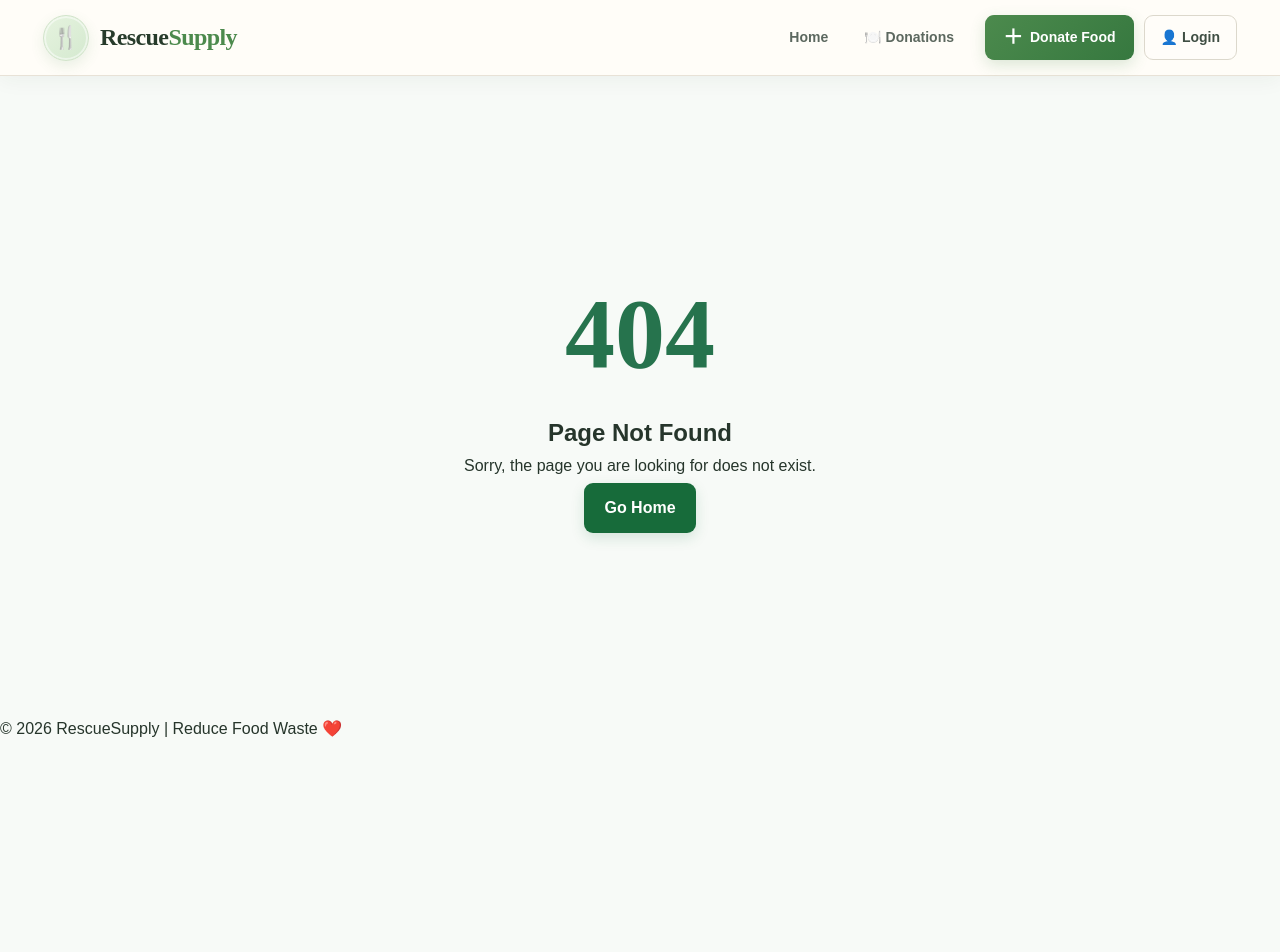
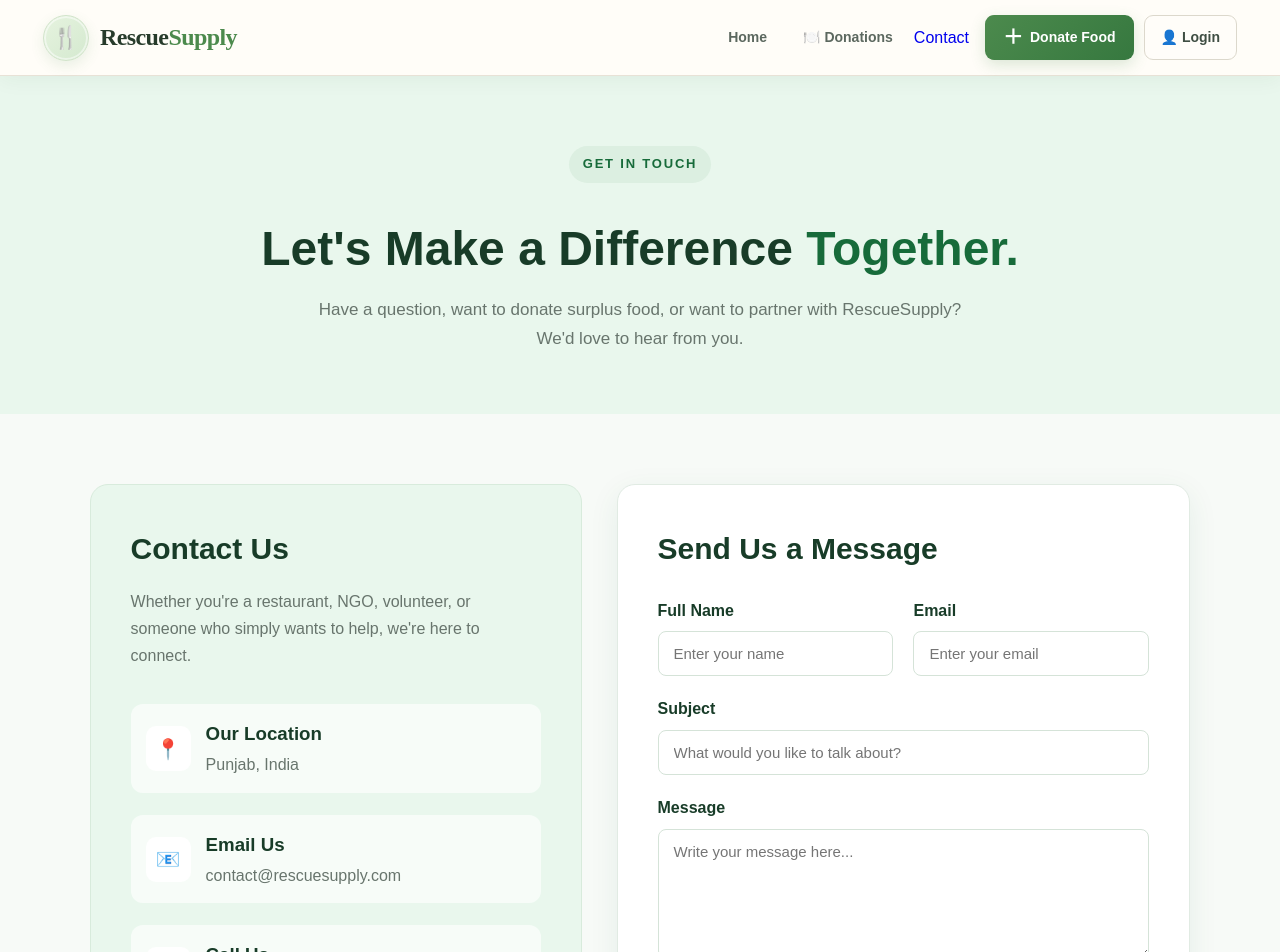
Before and after one commit to atithi3555beai25-ai/RescueSupply, a React (Vite) app: page /contact in a window 1280 px wide. Before the commit this address had no page. Shown: the top 952 px of the page. Before the commit the page ends 800 px from the top, so only its background shows below. Built offline with nearby package versions, Linux system fonts and the light colour scheme.

Commit message:
added contact page

```diff
--- a/src/App.css
+++ b/src/App.css
@@ -3103,3 +3103,407 @@ select {
         gap: 10px;
     }
 }}
+
+/* =========================
+   CONTACT PAGE
+========================= */
+
+.contact-page {
+    background: #f7faf7;
+    min-height: 100vh;
+}
+
+
+/* CONTACT HERO */
+
+.contact-hero {
+    text-align: center;
+    padding: 70px 7% 60px;
+    background: #e9f7ed;
+}
+
+.contact-hero .section-tag {
+    display: inline-block;
+    padding: 8px 14px;
+
+    background: #dcefe1;
+    color: #176b3a;
+
+    border-radius: 20px;
+
+    font-size: 13px;
+    font-weight: bold;
+}
+
+.contact-hero h1 {
+    margin: 20px 0;
+
+    font-size: 48px;
+    line-height: 1.15;
+
+    color: #183c28;
+}
+
+.contact-hero h1 span {
+    color: #176b3a;
+}
+
+.contact-hero p {
+    max-width: 650px;
+    margin: auto;
+
+    color: #68756d;
+
+    font-size: 17px;
+    line-height: 1.7;
+}
+
+
+/* =========================
+   CONTACT PAGE
+========================= */
+
+.contact-page {
+    background: #f7faf7;
+    min-height: 100vh;
+}
+
+
+/* =========================
+   CONTACT HERO
+========================= */
+
+.contact-hero {
+    text-align: center;
+
+    padding: 70px 7% 60px;
+
+    background: #e9f7ed;
+}
+
+.contact-hero .section-tag {
+    display: inline-block;
+
+    padding: 8px 14px;
+
+    background: #dcefe1;
+    color: #176b3a;
+
+    border-radius: 20px;
+
+    font-size: 13px;
+    font-weight: bold;
+}
+
+.contact-hero h1 {
+    margin: 20px 0;
+
+    font-size: 48px;
+    line-height: 1.15;
+
+    color: #183c28;
+}
+
+.contact-hero h1 span {
+    color: #176b3a;
+}
+
+.contact-hero p {
+    max-width: 650px;
+
+    margin: auto;
+
+    color: #68756d;
+
+    font-size: 17px;
+    line-height: 1.7;
+}
+
+
+/* =========================
+   CONTACT SECTION
+========================= */
+
+.contact-section {
+    padding: 70px 7%;
+
+    background: #f7faf7;
+
+    display: flex;
+    flex-direction: row;
+
+    gap: 35px;
+
+    align-items: stretch;
+}
+
+
+/* =========================
+   CONTACT INFORMATION - LEFT
+========================= */
+
+.contact-info {
+    flex: 1;
+
+    background: #e9f7ed;
+
+    padding: 40px;
+
+    border-radius: 18px;
+
+    border: 1px solid #d8ebdc;
+
+    box-sizing: border-box;
+}
+
+
+/* =========================
+   CONTACT FORM - RIGHT
+========================= */
+
+.contact-form-container {
+    flex: 1.2;
+
+    background: #ffffff;
+
+    padding: 40px;
+
+    border-radius: 18px;
+
+    border: 1px solid #e1ebe3;
+
+    box-shadow: 0 8px 30px rgba(23, 107, 58, 0.08);
+
+    box-sizing: border-box;
+}
+
+
+/* =========================
+   HEADINGS
+========================= */
+
+.contact-info h2,
+.contact-form-container h2 {
+    color: #183c28;
+
+    font-size: 30px;
+
+    margin-bottom: 15px;
+}
+
+
+/* =========================
+   CONTACT DESCRIPTION
+========================= */
+
+.contact-info > p {
+    color: #68756d;
+
+    line-height: 1.7;
+
+    margin-bottom: 35px;
+}
+
+
+/* =========================
+   CONTACT ITEMS
+========================= */
+
+.contact-item {
+    display: flex;
+
+    align-items: center;
+
+    gap: 15px;
+
+    margin-bottom: 22px;
+
+    padding: 15px;
+
+    background: rgba(255, 255, 255, 0.65);
+
+    border-radius: 12px;
+
+    transition: 0.3s ease;
+}
+
+.contact-item:hover {
+    transform: translateX(5px);
+
+    background: #ffffff;
+
+    box-shadow: 0 8px 20px rgba(23, 107, 58, 0.08);
+}
+
+
+/* =========================
+   CONTACT ICON
+========================= */
+
+.contact-icon {
+    width: 45px;
+    height: 45px;
+
+    flex-shrink: 0;
+
+    display: flex;
+
+    align-items: center;
+    justify-content: center;
+
+    background: #ffffff;
+
+    border-radius: 10px;
+
+    font-size: 20px;
+}
+
+.contact-item h3 {
+    color: #183c28;
+
+    margin-bottom: 3px;
+}
+
+.contact-item p {
+    color: #68756d;
+
+    margin: 0;
+}
+
+
+/* =========================
+   FORM
+========================= */
+
+.contact-form {
+    margin-top: 25px;
+}
+
+.form-row {
+    display: grid;
+
+    grid-template-columns: 1fr 1fr;
+
+    gap: 20px;
+}
+
+.form-group {
+    display: flex;
+
+    flex-direction: column;
+
+    margin-bottom: 20px;
+}
+
+.form-group label {
+    color: #183c28;
+
+    font-weight: bold;
+
+    margin-bottom: 8px;
+}
+
+.form-group input,
+.form-group textarea {
+    width: 100%;
+
+    padding: 13px 15px;
+
+    border: 1px solid #d5e3d8;
+
+    border-radius: 8px;
+
+    font-family: inherit;
+
+    font-size: 15px;
+
+    outline: none;
+
+    background: #ffffff;
+
+    box-sizing: border-box;
+
+    transition: 0.25s ease;
+}
+
+.form-group input:focus,
+.form-group textarea:focus {
+    border-color: #176b3a;
+
+    box-shadow: 0 0 0 3px rgba(23, 107, 58, 0.08);
+}
+
+.form-group textarea {
+    resize: vertical;
+}
+
+
+/* =========================
+   BUTTON
+========================= */
+
+.contact-form .primary-btn {
+    border: none;
+
+    cursor: pointer;
+
+    font-size: 15px;
+}
+
+
+/* =========================
+   TABLET / MOBILE
+========================= */
+
+@media (max-width: 768px) {
+
+    .contact-section {
+        flex-direction: column;
+
+        padding: 50px 6%;
+    }
+
+    .contact-info,
+    .contact-form-container {
+        width: 100%;
+    }
+
+    .contact-form-container {
+        padding: 30px;
+    }
+
+    .form-row {
+        grid-template-columns: 1fr;
+
+        gap: 0;
+    }
+}
+
+
+/* =========================
+   SMALL MOBILE
+========================= */
+
+@media (max-width: 480px) {
+
+    .contact-section {
+        padding: 40px 5%;
+    }
+
+    .contact-info {
+        padding: 25px;
+    }
+
+    .contact-form-container {
+        padding: 20px;
+    }
+
+    .contact-info h2,
+    .contact-form-container h2 {
+        font-size: 25px;
+    }
+
+    .contact-item {
+        padding: 12px;
+    }
+}
--- a/src/App.jsx
+++ b/src/App.jsx
@@ -11,7 +11,7 @@ import NotFound from "./pages/NotFound";
 import Login from "./Login";
 
 import "./App.css";
-
+import Contact from "./pages/Contact";
 function App() {
     return (
         <>
@@ -39,6 +39,7 @@ function App() {
                     path="/login"
                     element={<Login />}
                 />
+                 <Route path="/contact" element={<Contact />} />
 
                 <Route
                     path="*"
--- a/src/components/Navbar.jsx
+++ b/src/components/Navbar.jsx
@@ -39,7 +39,12 @@ function Navbar() {
                     >
                         🍽️ Donations
                     </Link>
-
+                     <Link
+    to="/contact"
+    className="contact-link"
+>
+    Contact
+</Link>
                     <Link
                         to="/add-donation"
                         className="donate-link"
--- /dev/null
+++ b/src/pages/Contact.jsx
@@ -0,0 +1,117 @@
+import React from "react";
+import Footer from "../components/Footer";
+import "../App.css";
+function Contact() {
+    return (
+        <div className="contact-page">
+
+            <section className="contact-hero">
+                <span className="section-tag">GET IN TOUCH</span>
+
+                <h1>
+                    Let's Make a Difference
+                    <span> Together.</span>
+                </h1>
+
+                <p>
+                    Have a question, want to donate surplus food, or
+                    want to partner with RescueSupply? We'd love to hear from you.
+                </p>
+            </section>
+
+
+            <section className="contact-section">
+
+                <div className="contact-info">
+
+                    <h2>Contact Us</h2>
+
+                    <p>
+                        Whether you're a restaurant, NGO, volunteer, or someone
+                        who simply wants to help, we're here to connect.
+                    </p>
+
+                    <div className="contact-item">
+                        <div className="contact-icon">📍</div>
+                        <div>
+                            <h3>Our Location</h3>
+                            <p>Punjab, India</p>
+                        </div>
+                    </div>
+
+                    <div className="contact-item">
+                        <div className="contact-icon">📧</div>
+                        <div>
+                            <h3>Email Us</h3>
+                            <p>contact@rescuesupply.com</p>
+                        </div>
+                    </div>
+
+                    <div className="contact-item">
+                        <div className="contact-icon">📞</div>
+                        <div>
+                            <h3>Call Us</h3>
+                            <p>+91 98765 43210</p>
+                        </div>
+                    </div>
+
+                </div>
+
+
+                <div className="contact-form-container">
+
+                    <h2>Send Us a Message</h2>
+
+                    <form className="contact-form">
+
+                        <div className="form-row">
+
+                            <div className="form-group">
+                                <label>Full Name</label>
+                                <input
+                                    type="text"
+                                    placeholder="Enter your name"
+                                />
+                            </div>
+
+                            <div className="form-group">
+                                <label>Email</label>
+                                <input
+                                    type="email"
+                                    placeholder="Enter your email"
+                                />
+                            </div>
+
+                        </div>
+
+                        <div className="form-group">
+                            <label>Subject</label>
+                            <input
+                                type="text"
+                                placeholder="What would you like to talk about?"
+                            />
+                        </div>
+
+                        <div className="form-group">
+                            <label>Message</label>
+                            <textarea
+                                rows="6"
+                                placeholder="Write your message here..."
+                            ></textarea>
+                        </div>
+
+                        <button type="submit" className="primary-btn">
+                            Send Message →
+                        </button>
+
+                    </form>
+
+                </div>
+
+            </section>
+
+        </div>
+    );
+}
+
+export default Contact;
```
